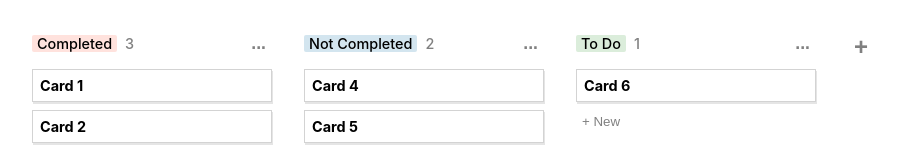
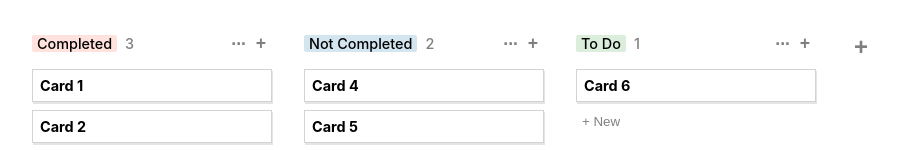
Before and after one commit to AtulPant2704/notion-airtable, a React (Create React App) app: page / in a window 1280 px wide. Shown: the top 150 px of the page, without its empty margins (0-898 px from the left). Built offline with nearby package versions, Linux system fonts and the light colour scheme.

Commit message:
feat: top card input

```diff
--- a/src/components/List/List.css
+++ b/src/components/List/List.css
@@ -46,17 +46,26 @@
   color: gray;
 }
 
+.list-action-btns {
+  margin-left: auto;
+  display: flex;
+  align-items: center;
+  position: relative;
+}
+
 .list-btn {
-  margin-left: auto;
   border-width: 0;
   background-color: transparent;
   font-size: 1.1rem;
   font-weight: 800;
   color: gray;
-  display: flex;
-  justify-content: center;
-  align-items: center;
   cursor: pointer;
+}
+
+.list-btn:nth-of-type(1) {
+  position: absolute;
+  top: -4px;
+  right: 20px;
 }
 
 .list-new-card-btn {
--- a/src/components/List/List.jsx
+++ b/src/components/List/List.jsx
@@ -13,19 +13,21 @@ const List = ({
   setDragItemIndex,
 }) => {
   const { state, dispatch } = useData();
-  const [displayCardInput, setDisplayCardInput] = useState(false);
+  const [bottomCardInput, setBottomCardInput] = useState(false);
+  const [topCardInput, setTopCardInput] = useState(false);
   const [cardName, setCardName] = useState("");
   const [displayListPopover, setDisplayListPopover] = useState(false);
 
-  const addNewCard = () => {
-    dispatch({ type: "ADD_NEW_CARD", payload: { id, cardName } });
-    setDisplayCardInput(false);
+  const addNewCard = (location) => {
+    dispatch({ type: "ADD_NEW_CARD", payload: { id, cardName, location } });
+    setBottomCardInput(false);
+    setTopCardInput(false);
     setCardName("");
   };
 
-  const cardInputHandler = (e) => {
+  const cardInputHandler = (e, location) => {
     if (e.key === "Enter") {
-      addNewCard();
+      addNewCard(location);
     }
   };
 
@@ -54,15 +56,31 @@ const List = ({
             <p className={`list-name ${color}`}>{name}</p>
             <p className="list-card-count">{cards.length}</p>
           </div>
+          <div className="list-action-btns">
             <button
               className="list-btn"
               onClick={() => setDisplayListPopover(!displayListPopover)}
             >
               ...
             </button>
+            <button className="list-btn" onClick={() => setTopCardInput(true)}>
+              +
+            </button>
+          </div>
           {displayListPopover ? <ListPopover listId={id} /> : null}
         </div>
         <div className="list-body">
+          {topCardInput ? (
+            <input
+              className="card-input"
+              placeholder="Type a name..."
+              autoFocus
+              value={cardName}
+              onChange={(e) => setCardName(e.target.value)}
+              onKeyDown={(e) => cardInputHandler(e, "top")}
+              onBlur={() => addNewCard("top")}
+            />
+          ) : null}
           {cards?.map((card, index) => (
             <Card
               id={card.id}
@@ -76,20 +94,20 @@ const List = ({
           ))}
         </div>
         <div className="list-footer">
-          {displayCardInput ? (
+          {bottomCardInput ? (
             <input
               className="card-input"
               placeholder="Type a name..."
               autoFocus
               value={cardName}
               onChange={(e) => setCardName(e.target.value)}
-              onKeyDown={cardInputHandler}
-              onBlur={addNewCard}
+              onKeyDown={(e) => cardInputHandler(e, "bottom")}
+              onBlur={() => addNewCard("bottom")}
             />
           ) : null}
           <button
             className="list-new-card-btn"
-            onClick={() => setDisplayCardInput(true)}
+            onClick={() => setBottomCardInput(true)}
           >
             + New
           </button>
```
Lines whose indentation alone changed are shown as unchanged.
